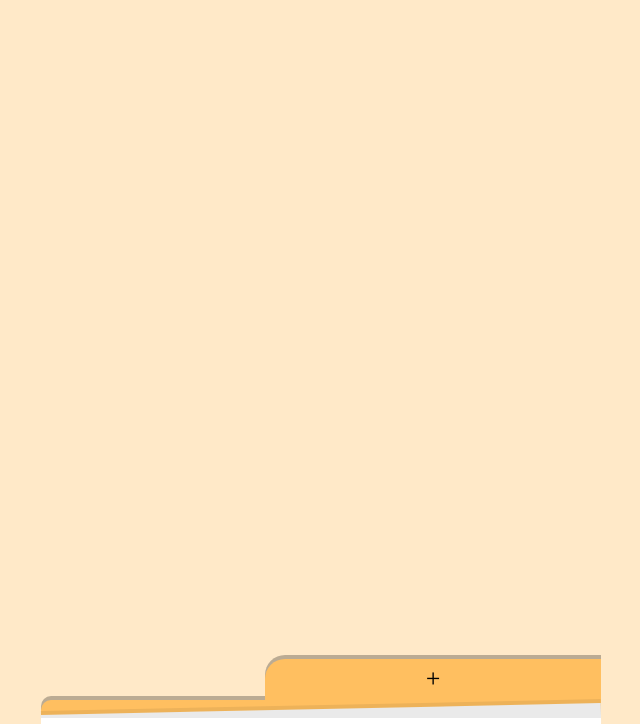
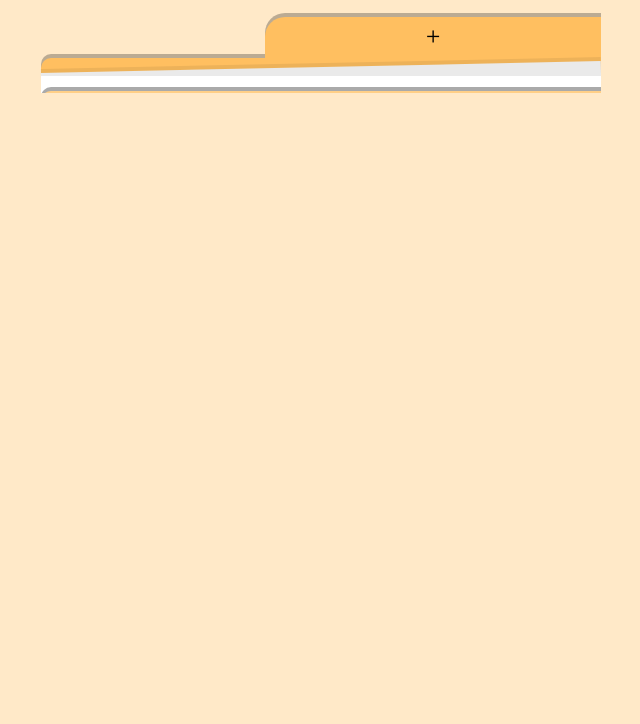
Before and after one commit to RenatoFringuello/manager.renatofringuello, a plain HTML site: page index.html in a window 1280 px wide. Shown: the part 76-800 px from the top of the page, without its empty margins (319-959 px from the left). Drawn offline with nearby package versions, Linux system fonts and the light colour scheme.

Commit message:
bug fix
test body view overflow

```diff
--- a/css/style.css
+++ b/css/style.css
@@ -27,7 +27,7 @@ html{
   display:grid;
 }
 body{
-  height:100vh;
+  max-height:100vh;
   width:clamp(380px, 50%, 600px);
   display:flex;
   flex-direction:column;
@@ -36,6 +36,7 @@ body{
   font-size:1.2rem;
   background:var(--bg);
   place-self:center;
+  overflow: hidden;
 }
 
 header{
@@ -63,9 +64,7 @@ section{
   transition:all 0.7s ease-in-out;
   cursor:pointer;
 }
-/*.folder:hover{ //dbclick event
-  height:270px;
-}*/
+
 
 .backfolder{
   width:100%;
@@ -136,6 +135,9 @@ section{
   flex-direction:column;
   justify-content:space-between;
   padding:20px 0;
+}
+.form div{
+  width:100%;
 }
 
 input{
@@ -247,9 +249,6 @@ footer{
     font-size:1.4rem;
   }
 
-  /*.folder:hover{
-    height:320px;
-  }*/
   .frontfolder{
     height:250px;
   }
```
